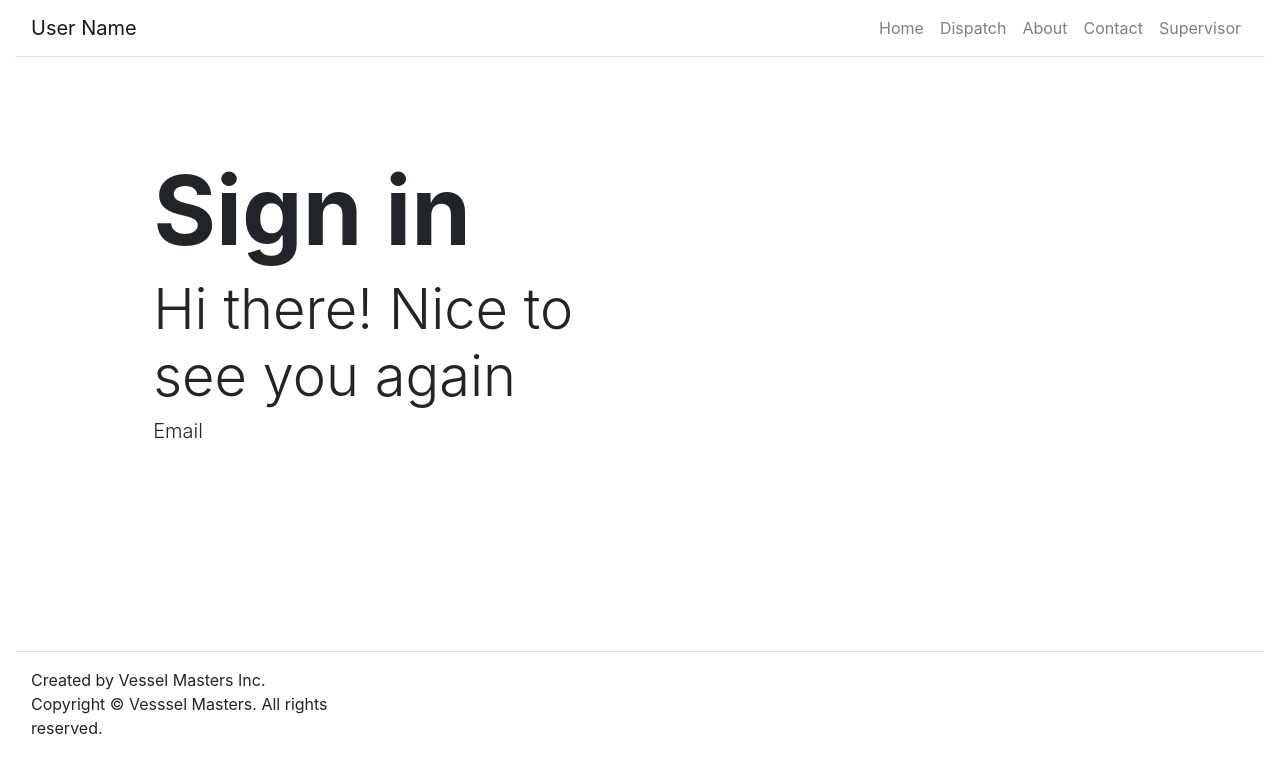
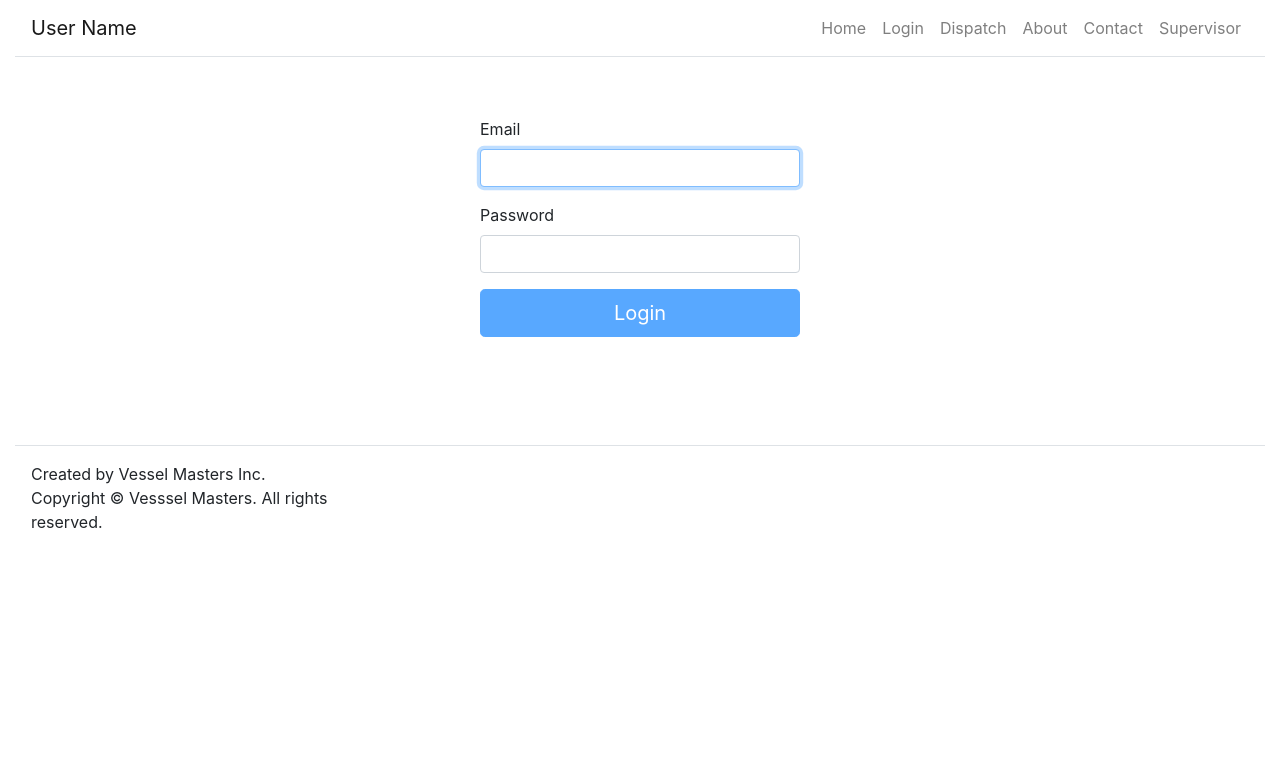
Before and after one commit to aprzygocki/dispatch, a React (Create React App) app: page / in a window 1280 px wide. Shown: the top 772 px of the page. Built offline with nearby package versions, Linux system fonts and the light colour scheme.

Commit message:
created login page, need home page

```diff
--- a/public/index.html
+++ b/public/index.html
@@ -24,6 +24,24 @@
       work correctly both with client-side routing and a non-root public URL.
       Learn how to configure a non-root public URL by running `npm run build`.
     -->
+    <!-- favicon generator .org links -->
+    <link rel="apple-touch-icon" sizes="57x57" href="/apple-icon-57x57.png">
+<link rel="apple-touch-icon" sizes="60x60" href="/apple-icon-60x60.png">
+<link rel="apple-touch-icon" sizes="72x72" href="/apple-icon-72x72.png">
+<link rel="apple-touch-icon" sizes="76x76" href="/apple-icon-76x76.png">
+<link rel="apple-touch-icon" sizes="114x114" href="/apple-icon-114x114.png">
+<link rel="apple-touch-icon" sizes="120x120" href="/apple-icon-120x120.png">
+<link rel="apple-touch-icon" sizes="144x144" href="/apple-icon-144x144.png">
+<link rel="apple-touch-icon" sizes="152x152" href="/apple-icon-152x152.png">
+<link rel="apple-touch-icon" sizes="180x180" href="/apple-icon-180x180.png">
+<link rel="icon" type="image/png" sizes="192x192"  href="/android-icon-192x192.png">
+<link rel="icon" type="image/png" sizes="32x32" href="/favicon-32x32.png">
+<link rel="icon" type="image/png" sizes="96x96" href="/favicon-96x96.png">
+<link rel="icon" type="image/png" sizes="16x16" href="/favicon-16x16.png">
+<link rel="manifest" href="/manifest.json">
+<meta name="msapplication-TileColor" content="#ffffff">
+<meta name="msapplication-TileImage" content="/ms-icon-144x144.png">
+<meta name="theme-color" content="#ffffff">
     <!-- font awesome -->
     <link href="https://maxcdn.bootstrapcdn.com/font-awesome/4.7.0/css/font-awesome.min.css" rel="stylesheet" />
     <title>Dispatch</title>
--- a/src/App.js
+++ b/src/App.js
@@ -6,28 +6,37 @@ import Nav from 'react-bootstrap/Nav';
 import './App.css';
 
 import Footer from './components/Footer';
-import HomePage from './pages/HomePage';
+import HomePage from './containers/Login';
 import DispatchPage from './pages/DispatchPage';
 import AboutPage from './pages/AboutPage';
 import ContactPage from './pages/ContactPage';
 import SupervisorPage from './pages/SupervisorPage';
+import Login from "./containers/Login";
 
 class App extends React.Component {
 
   constructor(props) {
     super(props);
     this.state = {
-      title: 'User Names',
+      userName: 'Cindy',
       // title seems useless here. Navbar Brand renders User Name//
       headerLinks: [
         { title: 'Home', path: '/' },
+        { title: 'Login', path: '/login' },
+        { title: 'Dispatch', path: '/dispatch' },
         { title: 'About', path: '/about' },
         { title: 'Contact', path: '/contact' },
         { title: 'Supervisor', path: '/supervisor' },
       ],
       home: {
-        signin: 'Sign in',
+        title: 'Home',
         subTitle:'Hi there! Nice to see you again',
+        text:'Email',
+
+      },
+      login: {
+        title: 'login here homie',
+        subTitle:'dude, login',
         text:'Email',
 
       },
@@ -44,7 +53,7 @@ class App extends React.Component {
       },
       supervisor: {
         title: 'Supervisor',
-        subTitle: '',
+        subTitle: 'come on',
         text: 'something',
         // subTitle and text don't work //
       },
@@ -63,6 +72,7 @@ class App extends React.Component {
               <Nav className="ml-auto">
                 <Link className="nav-link" to="/">
                 Home</Link>
+                <Link className="nav-link" to="/login">Login</Link>
                 <Link className="nav-link" to="/dispatch">Dispatch</Link>
                 <Link className="nav-link" to="/about">About</Link>
                 <Link className="nav-link" to="/contact">Contact</Link>
@@ -70,9 +80,14 @@ class App extends React.Component {
              </Nav>
             </Navbar.Collapse>
           </Navbar>
+
           <Route path="/" exact render={()=>
           <HomePage
           signin={this.state.home.signin} subTitle={this.state.home.subTitle} text={this.state.home.text} />} />
+
+          <Route path="/login">
+          <Login />
+          </Route>
 
           <Route path="/dispatch" render={()=>           <DispatchPage
             title={this.state.dispatch.title}
--- /dev/null
+++ b/src/containers/Login.css
@@ -0,0 +1,10 @@
+@media all and (min-width: 480px) {
+  .Login {
+    padding: 60px 0;
+  }
+
+  .Login form {
+    margin: 0 auto;
+    max-width: 320px;
+  }
+}
--- /dev/null
+++ b/src/containers/Login.js
@@ -0,0 +1,45 @@
+import React, { useState } from 'react';
+import Form from "react-bootstrap/Form";
+import Button from "react-bootstrap/Button";
+import "./Login.css";
+
+export default function Login() {
+  const [email, setEmail] = useState("");
+  const [password, setPassword] = useState("");
+
+  function validateForm() {
+    return email.length > 0 && password.length > 0;
+  }
+
+  function handleSubmit(event) {
+    event.preventDefault();
+  }
+
+  return (
+    <div className="Login">
+      <Form onSubmit={handleSubmit}>
+        <Form.Group size="lg" controlId="email">
+          <Form.Label>Email</Form.Label>
+          <Form.Control
+            autoFocus
+            type="email"
+            value={email}
+            onChange={(e) => setEmail(e.target.value)}
+          />
+        </Form.Group>
+        <Form.Group size="lg" controlId="password">
+          <Form.Label>Password</Form.Label>
+          <Form.Control
+            type="password"
+            value={password}
+            onChange={(e) => setPassword(e.target.value)}
+          />
+        </Form.Group>
+        <Button block size="lg" type="submit" disabled={!validateForm()}>
+          Login
+        </Button>
+      </Form>
+    </div>
+  );
+}
+// export default HomePage;
--- a/src/pages/HomePage.js
+++ b/src/pages/HomePage.js
@@ -1,19 +1,14 @@
 import React from 'react';
-import Hero from '../components/Hero';
-import Carousel from '../components/Project';
-// import VesselMastersLogo from '../../public/assets/VesselMastersLogo.png';
-
 function HomePage(props) {
 
   return(
-    <div class="justify-content-left py-5 row">
-      <div class="col-md-8 col-sm-12"></div>
-      <div>
-          <Hero title={props.signin} subTitle={props.subTitle} text={props.text} />
-          <Carousel />
-      </div>
-    </div>
+    // <Jumbotron className="bg-transparent jumbotron-fluid p-0">
+      <Container fluid={true}>
+        <h2>this is the home page homie</h2>
+      </Container>
+    {/* </Jumbotron> */}
   );
 
 }
+
 export default HomePage;
```
Also changed, not shown: 1 other file (tests, documents, lock files or other folders).
